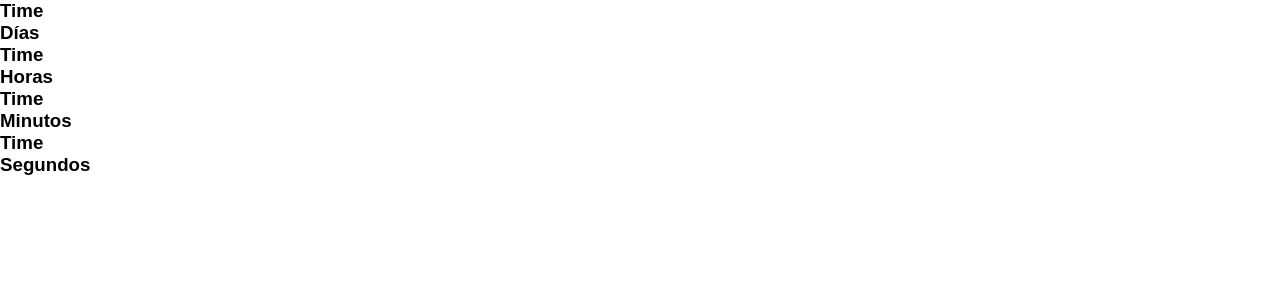
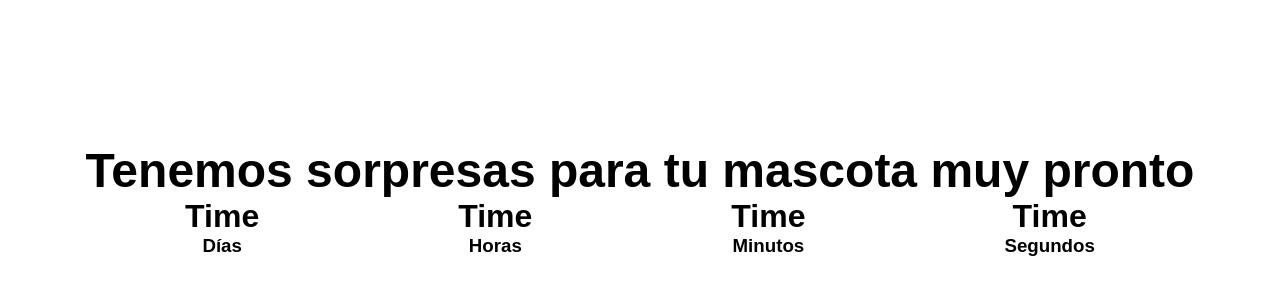
Before and after one commit to DavidMaldonado0/PromoCountdown, a plain HTML site: page index.html in a window 1280 px wide. Drawn offline with Linux system fonts and the light colour scheme.

Commit message:
Styles Demo

```diff
--- a/index.html
+++ b/index.html
@@ -11,6 +11,9 @@
 <body>
 
     <section class="coming-soon">
+    <div>
+        <h2>Tenemos sorpresas para tu mascota muy pronto</h2>
+        <div class="countdown">
         <div class="container-day">
             <h3 class="day">Time</h3>
             <h3>Días</h3>
@@ -27,7 +30,9 @@
             <h3 class="second">Time</h3>
             <h3>Segundos</h3>
         </div>
-        <img src="" alt="">
+        </div>
+    </div>
+        <img class="brands" src="" alt="">
     </section>
 
     <script src="app.js"></script>
--- a/style.css
+++ b/style.css
@@ -7,3 +7,34 @@
 body {
   font-family: sans-serif;
 }
+
+h2 {
+  font-size: 3rem;
+  font-weight: bold;
+  text-align: center;
+}
+
+.coming-soon {
+  min-height: 100vh;
+  display: flex;
+  align-items: center;
+  flex-direction: column;
+  justify-content: center;
+}
+
+.countdown {
+  display: flex;
+  justify-content: space-around;
+  text-align: center;
+}
+
+.day,
+.hour,
+.minute,
+.second {
+  font-size: 2rem;
+}
+
+.brands {
+  height: 50vh;
+}
```
